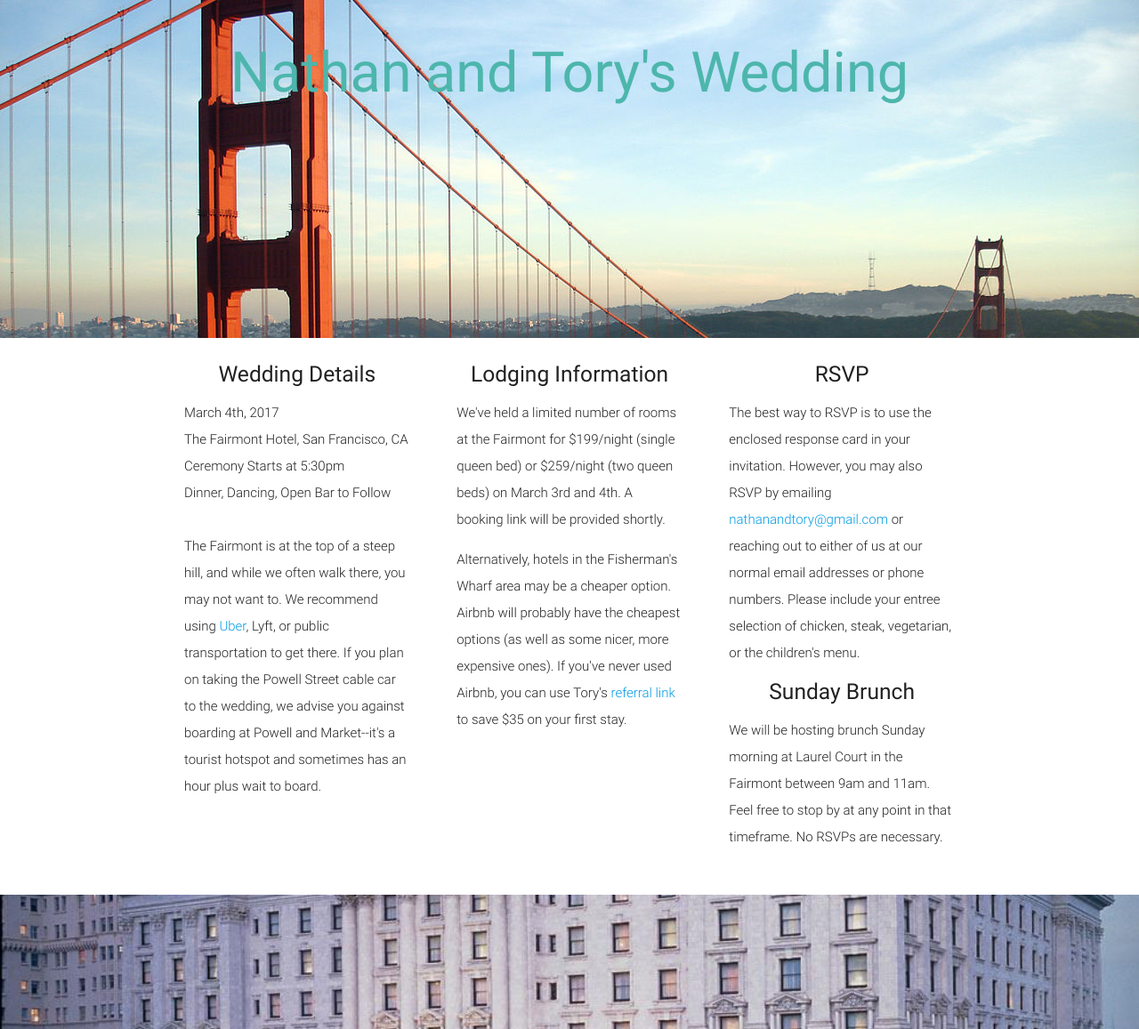
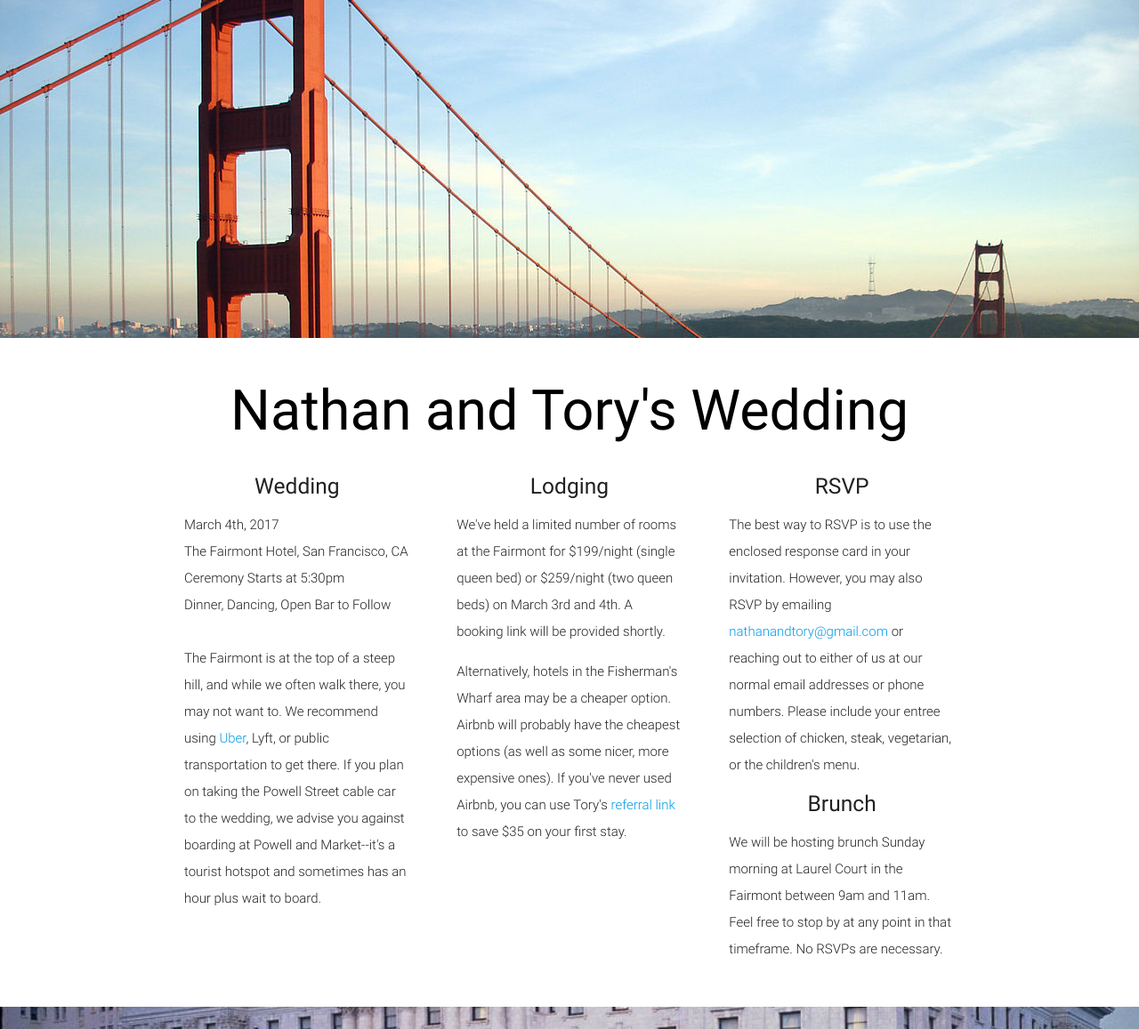
Before and after one commit to torypayne/nathan-and-tory, a Flask app: template templates/index.html in a window 1280 px wide. Shown: the top 1157 px of the page at 89% size. Run offline with Flask 2, Linux system fonts and the light colour scheme; the template is opened without the code that fills it, so the values that code supplies are empty; some libraries are stand-ins or nearby versions.

Commit message:
more wedding updates

```diff
--- a/templates/index.html
+++ b/templates/index.html
@@ -17,7 +17,7 @@
     <div class="section no-pad-bot">
       <div class="container">
         <br><br>
-        <h1 class="header center teal-text text-lighten-2">Nathan and Tory's Wedding</h1>
+<!--         <h1 class="header center black-text text-darken-2">Nathan and Tory's Wedding</h1> -->
 <!--         <div class="row center">
           <h5 class="header col s12 teal-text text-darken-4">More information coming soon</h5>
         </div> -->
@@ -34,34 +34,35 @@
 
       <!--   Icon Section   -->
       <div class="row">
+                <h1 class="header center black-text text-darken-2">Nathan and Tory's Wedding</h1>
         <div class="col s12 m4">
           <div class="icon-block">
-            <h5 class="center">Wedding Details</h5>
+            <h5 class="center">Wedding</h5>
 
             <p class="light">March 4th, 2017<br>
               The Fairmont Hotel, San Francisco, CA<br>
               Ceremony Starts at 5:30pm<br>
               Dinner, Dancing, Open Bar to Follow<br>
               <br>
-              The Fairmont is at the top of a steep hill, and while we often walk there, you may not want to. We recommend using <a href="https://www.uber.com/invite/xojik">Uber</a>, Lyft, or public transportation to get there.  If you plan on taking the Powell Street cable car to the wedding, we advise you against boarding at Powell and Market--it's a tourist hotspot and sometimes has an hour plus wait to board.</p>
+              The Fairmont is at the top of a steep hill, and while we often walk there, you may not want to. We recommend using <a href="https://www.uber.com/invite/xojik" target="_blank">Uber</a>, Lyft, or public transportation to get there.  If you plan on taking the Powell Street cable car to the wedding, we advise you against boarding at Powell and Market--it's a tourist hotspot and sometimes has an hour plus wait to board.</p>
           </div>
         </div>
 
         <div class="col s12 m4">
           <div class="icon-block">
-            <h5 class="center">Lodging Information</h5>
+            <h5 class="center">Lodging</h5>
 
             <p class="light">We've held a limited number of rooms at the Fairmont for $199/night (single queen bed) or $259/night (two queen beds) on March 3rd and 4th.  A booking link will be provided shortly.</p>
 
-            <p class="light">Alternatively, hotels in the Fisherman's Wharf area may be a cheaper option.  Airbnb will probably have the cheapest options (as well as some nicer, more expensive ones).  If you've never used Airbnb, you can use Tory's <a href="www.airbnb.com/c/victoriap1138">referral link</a> to save $35 on your first stay.</p>
+            <p class="light">Alternatively, hotels in the Fisherman's Wharf area may be a cheaper option.  Airbnb will probably have the cheapest options (as well as some nicer, more expensive ones).  If you've never used Airbnb, you can use Tory's <a href="https://www.airbnb.com/c/victoriap1138" target="_blank">referral link</a> to save $35 on your first stay.</p>
           </div>
         </div>
 
         <div class="col s12 m4">
           <div class="icon-block">
             <h5 class="center">RSVP</h5>
-            <p class="light">The best way to RSVP is to use the enclosed response card in your invitation.  However, you may also RSVP by emailing <a href="mailto:nathanandtory@gmail.com?Subject=Wedding RSVP" target="_top">nathanandtory@gmail.com</a> or reaching out to either of us at our normal email addresses or phone numbers.  Please include your entree selection of chicken, steak, vegetarian, or the children's menu.</p>
-            <h5 class="center">Sunday Brunch</h5>
+            <p class="light">The best way to RSVP is to use the enclosed response card in your invitation.  However, you may also RSVP by emailing <a href="mailto:nathanandtory@gmail.com?Subject=Wedding RSVP" target="_blank">nathanandtory@gmail.com</a> or reaching out to either of us at our normal email addresses or phone numbers.  Please include your entree selection of chicken, steak, vegetarian, or the children's menu.</p>
+            <h5 class="center">Brunch</h5>
             <p class="light">We will be hosting brunch Sunday morning at Laurel Court in the Fairmont between 9am and 11am.  Feel free to stop by at any point in that timeframe.  No RSVPs are necessary.</p>
 
           </div>
```
